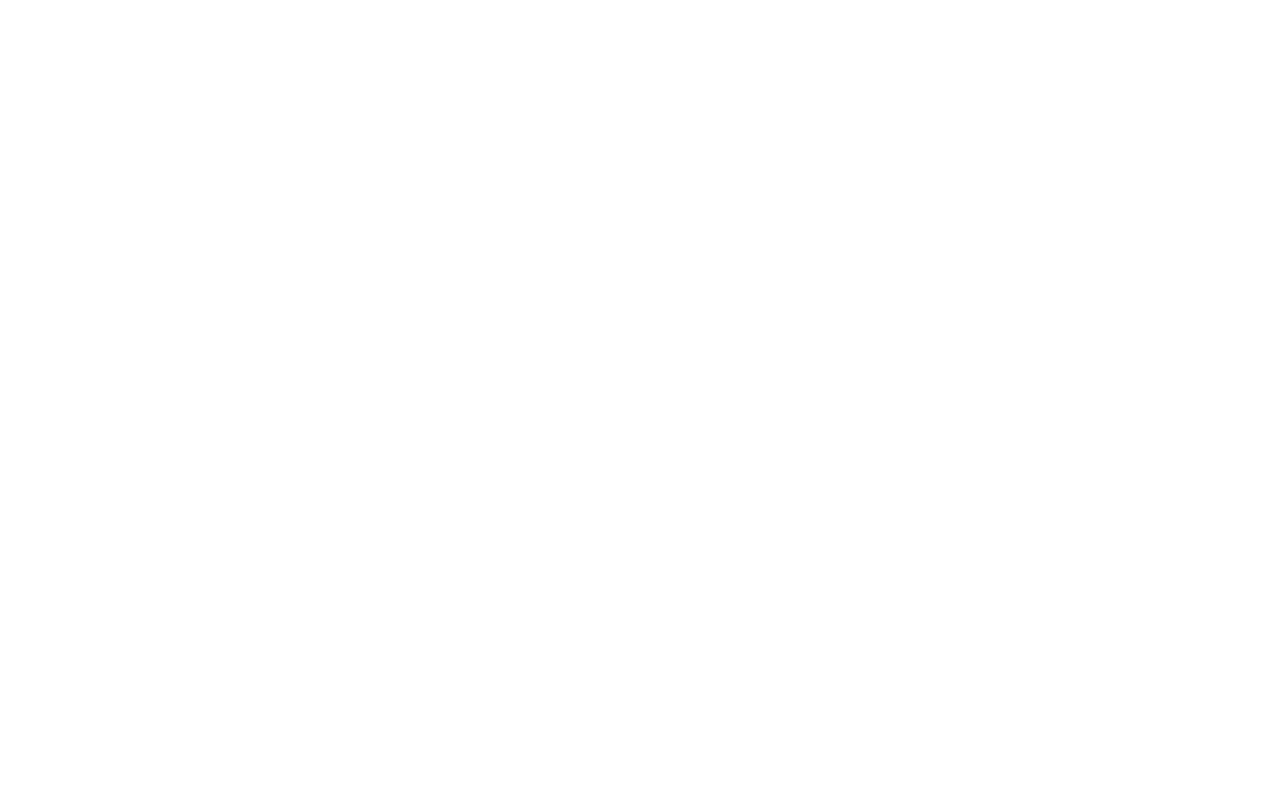
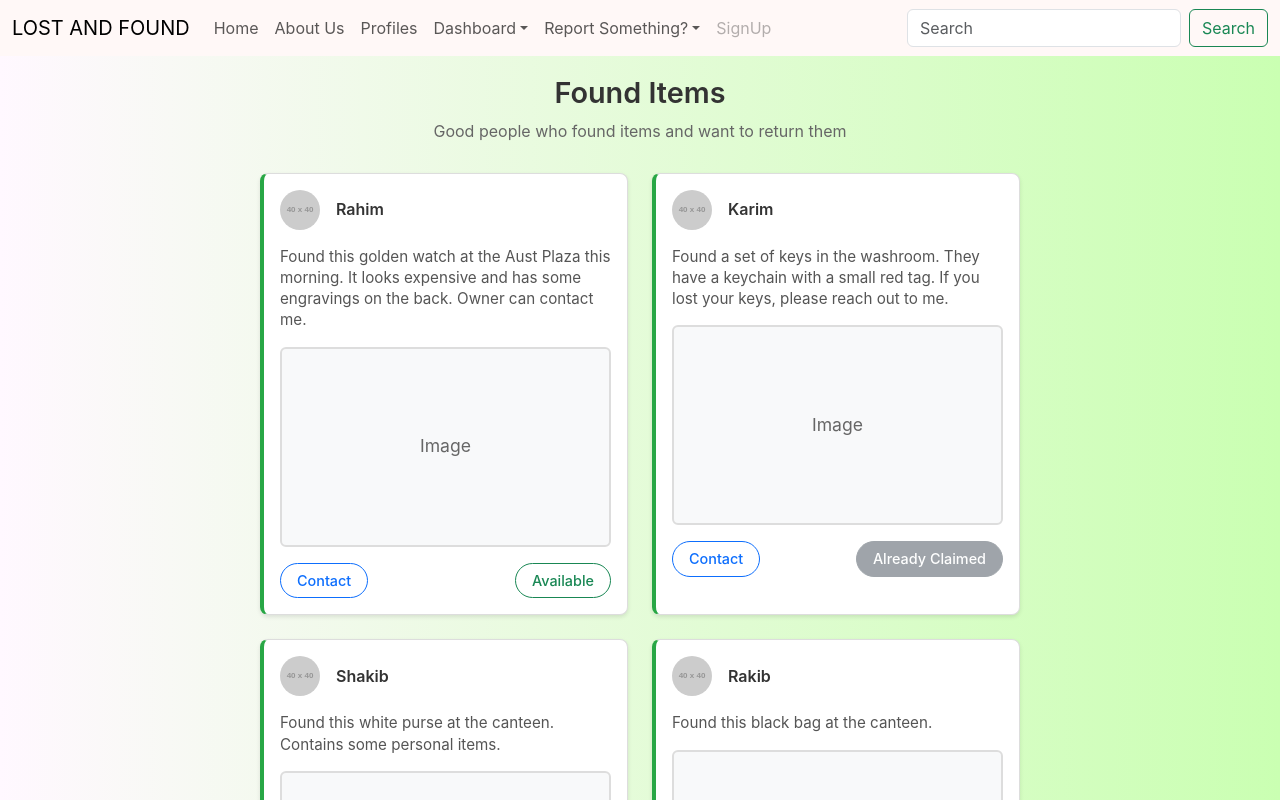
Before and after one commit to Fahim-Codespace/Haralo, a React (Create React App) app: page /found in a window 1280 px wide. Before the commit this address had no page. Shown: the top 800 px of the page. Built offline with nearby package versions, Linux system fonts and the light colour scheme.

Commit message:
Added Lost and Found Page

```diff
--- a/src/App.js
+++ b/src/App.js
@@ -2,6 +2,8 @@
 import './App.css';
 import AboutUs from './pages/AboutUs';
 import Home from './pages/Home';
+import Lost from './pages/Lost';
+import Found from './pages/Found';
 import Navigation from './components/navigation';
 
 function App() {
@@ -10,6 +12,8 @@
       <Routes>
         <Route path="/" element={<Home />} />
         <Route path="/about-us" element={<AboutUs />} />
+        <Route path="/lost" element={<Lost />} />
+        <Route path="/found" element={<Found />} />
       </Routes>
     </Router>
   );
--- a/src/components/footer.js
+++ b/src/components/footer.js
@@ -1,12 +1,13 @@
 import React from 'react';
 import { Container, Row, Col } from 'react-bootstrap';
+import { Link } from 'react-router-dom';
 import footerStyles from '../css/footer.module.css';
 
 const Footer = () => {
     return (
         <footer className={footerStyles.footer}>
             <Container fluid>
-                <Row className="py-4">
+                <Row className="py-2">
                     <Col md={4}>
                         <h5 className={footerStyles.footerTitle}>Lost and Found</h5>
                         <p className={footerStyles.footerText}>
@@ -16,10 +17,10 @@
                     <Col md={4}>
                         <h6 className={footerStyles.footerSubtitle}>Quick Links</h6>
                         <ul className={footerStyles.footerLinks}>
-                            <li><a href="#home">Home</a></li>
-                            <li><a href="#about">About Us</a></li>
-                            <li><a href="#found">Found Items</a></li>
-                            <li><a href="#lost">Lost Items</a></li>
+                            <li><Link to="/">Home</Link></li>
+                            <li><Link to="/about-us">About Us</Link></li>
+                            <li><Link to="/found">Found Items</Link></li>
+                            <li><Link to="/lost">Lost Items</Link></li>
                         </ul>
                     </Col>
                     <Col md={4}>
--- /dev/null
+++ b/src/css/LostFound.css
@@ -0,0 +1,125 @@
+/* Main container for posts */
+.page-container {
+  min-height: 100vh;
+  display: flex;
+  flex-direction: column;
+  background: linear-gradient(to left, #caffb2, #fff8ff);
+}
+
+.posts-container {
+  flex: 1;
+  max-width: 800px;
+  padding: 20px;
+  margin: 0 auto;
+}
+
+
+.page-header {
+  text-align: center;
+  margin-bottom: 30px;
+}
+
+.page-title {
+  font-size: 1.8rem;
+  font-weight: 600;
+  margin-bottom: 8px;
+  color: #333;
+}
+
+.page-subtitle {
+  font-size: 1rem;
+  color: #666;
+  margin-bottom: 0;
+}
+
+
+.post-card {
+  border: 1px solid #ddd;
+  border-radius: 8px;
+  background: white;
+  box-shadow: 0 2px 4px rgba(0,0,0,0.1);
+}
+
+.lost-post {
+  border-left: 4px solid #dc3545;
+}
+
+.found-post {
+  border-left: 4px solid #28a745;
+}
+
+
+.profile-pic {
+  width: 40px;
+  height: 40px;
+  border-radius: 50%;
+  object-fit: cover;
+}
+
+
+.user-name {
+  font-weight: 600;
+  color: #333;
+  font-size: 1rem;
+}
+
+
+.post-description {
+  font-size: 0.95rem;
+  line-height: 1.4;
+  color: #555;
+  margin-bottom: 15px;
+}
+
+
+.image-placeholder {
+  height: 200px;
+  border: 2px solid #ddd;
+  border-radius: 6px;
+  display: flex;
+  align-items: center;
+  justify-content: center;
+  background-color: #f8f9fa;
+  color: #666;
+  font-size: 1.1rem;
+}
+
+/* Simple buttons */
+.contact-btn, .status-btn {
+  border-radius: 20px;
+  padding: 6px 16px;
+  font-weight: 500;
+  font-size: 0.9rem;
+}
+
+/* Responsive design */
+@media (max-width: 768px) {
+  .posts-container {
+    padding: 15px;
+  }
+
+  .page-title {
+    font-size: 1.5rem;
+  }
+
+  .page-subtitle {
+    font-size: 0.9rem;
+  }
+
+  .profile-pic {
+    width: 35px;
+    height: 35px;
+  }
+
+  .user-name {
+    font-size: 0.9rem;
+  }
+
+  .post-description {
+    font-size: 0.85rem;
+  }
+
+  .image-placeholder {
+    height: 150px;
+  }
+}
--- a/src/css/footer.module.css
+++ b/src/css/footer.module.css
@@ -9,20 +9,20 @@
 .footerTitle {
     color: #000000;
     font-weight: bold;
-    margin-bottom: 15px;
+    margin-bottom: 8px;
 }
 
 .footerSubtitle {
     color: #495057;
     font-weight: 600;
-    margin-bottom: 15px;
+    margin-bottom: 8px;
 }
 
 .footerText {
     color: #6c757d;
     font-size: 14px;
-    line-height: 1.5;
-    margin-bottom: 10px;
+    line-height: 1.4;
+    margin-bottom: 0px;
 }
 
 .footerLinks {
@@ -32,30 +32,35 @@
 }
 
 .footerLinks li {
-    margin-bottom: 8px;
+    margin-bottom: 4px;
 }
 
-.footerLinks a {
+.footerLinks a,
+.footerLinks a:link,
+.footerLinks a:visited {
     color: #6c757d;
     text-decoration: none;
     font-size: 14px;
     transition: color 0.3s ease;
 }
 
-.footerLinks a:hover {
+.footerLinks a:hover,
+.footerLinks a:focus {
     color: #d63384;
     text-decoration: underline;
 }
 
 .footerDivider {
     border-color: #f0b8a6;
-    margin: 20px 0 15px 0;
+    margin: 8px 0 5px 0;
 }
 
 .footerCopyright {
     color: #6c757d;
     font-size: 12px;
     margin: 0;
+
+    padding-bottom: 8px;
 }
 
 /* Responsive design */
--- /dev/null
+++ b/src/pages/Found.js
@@ -0,0 +1,120 @@
+import React from 'react';
+import Navigation from '../components/navigation';
+import Footer from '../components/footer';
+import { Container, Row, Col, Card, Button, Badge } from 'react-bootstrap';
+import '../css/LostFound.css';
+
+const foundPosts = [
+  {
+    id: 1,
+    userPic: "https://via.placeholder.com/40x40/28a745/ffffff?text=AC",
+    userName: "Rahim",
+    location: "Plaza",
+    category: "watch",
+    timePosted: "30 minutes ago",
+    description: "Found this golden watch at the Aust Plaza this morning. It looks expensive and has some engravings on the back. Owner can contact me.",
+    status: "Available",
+    contact: "Contact Rahim"
+  },
+  {
+    id: 2,
+    userPic: "https://via.placeholder.com/40x40/6c757d/ffffff?text=LW",
+    userName: "Karim",
+    location: "Washroom",
+    category: "keys",
+    timePosted: "1 hour ago",
+    description: "Found a set of keys in the washroom. They have a keychain with a small red tag. If you lost your keys, please reach out to me.",
+    status: "Claimed",
+    contact: "Contact Karim"
+  },
+  {
+    id: 3,
+    userPic: "https://via.placeholder.com/40x40/ffc107/000000?text=EB",
+    userName: "Shakib",
+    location: "Canteen",
+    category: "purse",
+    timePosted: "3 hours ago",
+    description: "Found this white purse at the canteen. Contains some personal items.",
+    status: "Available",
+    contact: "Contact Shakib"
+  },
+  {
+    id: 4,
+    userPic: "https://via.placeholder.com/40x40/ffc107/000000?text=EB",
+    userName: "Rakib",
+    location: "Canteen",
+    category: "Bag",
+    timePosted: "3 hours ago",
+    description: "Found this black bag at the canteen. ",
+    status: "Available",
+    contact: "Contact Rakib"
+  }
+];
+
+const Found = () => {
+  return (
+    <div className="page-container">
+      <Navigation />
+
+      <Container className="posts-container">
+        <div className="page-header">
+          <h1 className="page-title">Found Items</h1>
+          <p className="page-subtitle">
+            Good people who found items and want to return them
+          </p>
+        </div>
+
+        <Row>
+          {foundPosts.map(post => (
+            <Col key={post.id} lg={6} md={6} sm={12} className="mb-4">
+              <Card className="post-card found-post h-100">
+                <Card.Body className="p-3">
+                  {/* User Info */}
+                  <div className="d-flex align-items-center mb-3">
+                    <img
+                      src={post.userPic}
+                      alt={post.userName}
+                      className="profile-pic me-3"
+                    />
+                    <h6 className="user-name mb-0">{post.userName}</h6>
+                  </div>
+
+                  {/* Description */}
+                  <p className="post-description mb-3">{post.description}</p>
+
+
+                  <div className="image-placeholder mb-3">
+                    <span>Image</span>
+                  </div>
+
+
+                  <div className="d-flex justify-content-between">
+                    <Button
+                      variant="outline-primary"
+                      size="sm"
+                      className="contact-btn"
+                    >
+                      Contact
+                    </Button>
+                    <Button
+                      variant={post.status === "Claimed" ? "secondary" : "outline-success"}
+                      size="sm"
+                      className="status-btn"
+                      disabled={post.status === "Claimed"}
+                    >
+                      {post.status === "Claimed" ? "Already Claimed" : "Available"}
+                    </Button>
+                  </div>
+                </Card.Body>
+              </Card>
+            </Col>
+          ))}
+        </Row>
+      </Container>
+
+      <Footer />
+    </div>
+  );
+};
+
+export default Found;
--- /dev/null
+++ b/src/pages/Lost.js
@@ -0,0 +1,119 @@
+import React from 'react';
+import Navigation from '../components/navigation';
+import Footer from '../components/footer';
+import { Container, Row, Col, Card, Button, Badge } from 'react-bootstrap';
+import '../css/LostFound.css';
+
+const lostPosts = [
+  {
+    id: 1,
+    userPic: " https://via.placeholder.com/40x40/dc3545/ffffff?text=JD",
+    userName: "Musa",
+    location: "University Library",
+    category: "card",
+    timePosted: "8 minutes ago",
+    description: "Lost my AUST ID card in the library.",
+    status: "lost",
+    contact: "Contact Musa"
+  },
+  {
+    id: 2,
+    userPic: "https://via.placeholder.com/40x40/6c757d/ffffff?text=MS",
+    userName: "Feroz Alam",
+    location: "Classroom",
+    category: "Books",
+    timePosted: "1 day ago",
+    description: "Lost my textbook in the classroom. It has my name written inside.",
+    status: "found",
+    contact: "Contact Feroz"
+  },
+  {
+    id: 3,
+    userPic: "https://via.placeholder.com/40x40/28a745/ffffff?text=SJ",
+    userName: "Dip",
+    location: "Canteen",
+    category: "phone",
+    timePosted: "3 days ago",
+    description: "Lost my iPhone 16 pro in the canteen. It has a blue case and a screen protector.",
+    status: "lost",
+    contact: "Contact Dip"
+  },
+  {
+    id: 4,
+    userPic: "https://via.placeholder.com/40x40/28a745/ffffff?text=SJ",
+    userName: "Shadman",
+    location: "Canteen",
+    category: "Wallet",
+    timePosted: "3 days ago",
+    description: "Lost my Wallet in the canteen.",
+    status: "lost",
+    contact: "Contact Shadman"
+  }
+];
+
+const Lost = () => {
+  return (
+    <div className="page-container">
+      <Navigation />
+
+      <Container className="posts-container">
+        <div className="page-header">
+          <h1 className="page-title">Lost Items</h1>
+          <p className="page-subtitle">
+            People who have lost their belongings
+          </p>
+        </div>
+
+        <Row>
+          {lostPosts.map(post => (
+            <Col key={post.id} lg={6} md={6} sm={12} className="mb-4">
+              <Card className="post-card lost-post h-100">
+                <Card.Body className="p-3">
+                  {/* User Info */}
+                  <div className="d-flex align-items-center mb-3">
+                    <img
+                      src={post.userPic}
+                      alt={post.userName}
+                      className="profile-pic me-3"
+                    />
+                    <h6 className="user-name mb-0">{post.userName}</h6>
+                  </div>
+
+                  {/* Description */}
+                  <p className="post-description mb-3">{post.description}</p>
+
+                  {/* Image Placeholder */}
+                  <div className="image-placeholder mb-3">
+                    <span>Image</span>
+                  </div>
+
+                  {/* Buttons */}
+                  <div className="d-flex justify-content-between">
+                    <Button
+                      variant="outline-primary"
+                      size="sm"
+                      className="contact-btn"
+                    >
+                      Contact
+                    </Button>
+                    <Button
+                      variant={post.status === "found" ? "outline-success" : "outline-secondary"}
+                      size="sm"
+                      className="status-btn"
+                    >
+                      {post.status === "found" ? "Found!" : "Not Found Yet"}
+                    </Button>
+                  </div>
+                </Card.Body>
+              </Card>
+            </Col>
+          ))}
+        </Row>
+      </Container>
+
+      <Footer />
+    </div>
+  );
+};
+
+export default Lost;
```
Also changed, not shown: 1 other file (tests, documents, lock files or other folders).
